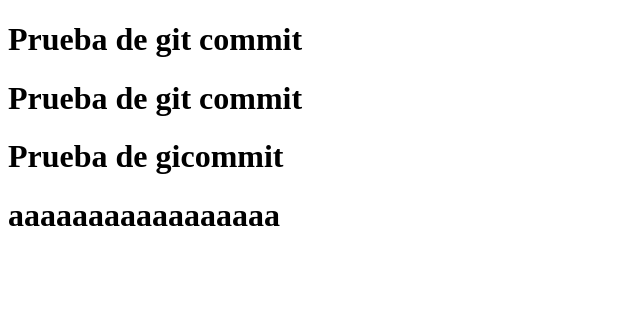
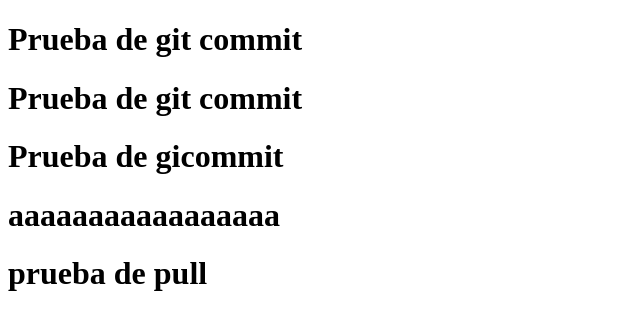
Before and after one commit to nivescho/mi-prueba-copia, a plain HTML site: page index.html in a window 1280 px wide. Shown: the whole page, without its empty margins (0-640 px from the left). Drawn offline with Linux system fonts and the light colour scheme.

Commit message:
prueba de pull

```diff
--- a/index.html
+++ b/index.html
@@ -10,5 +10,7 @@
     <h1>Prueba de git commit </h1>
     <h1>Prueba de gicommit </h1>
     <h1>aaaaaaaaaaaaaaaaa </h1>
+    <h1>prueba de pull </h1>
+
 </body>
 </html>
```
